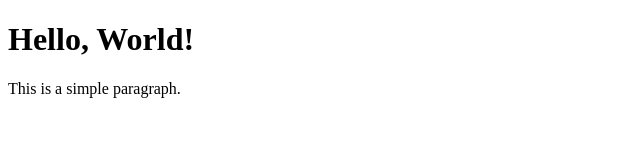
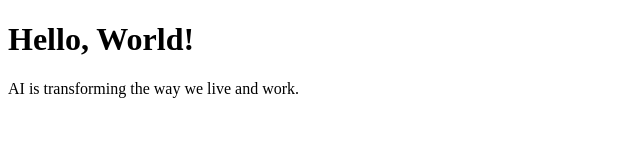
Before and after one commit to uncleailabs/uncleailabs.github.io, a plain HTML site: page index.html in a window 1280 px wide. Shown: the whole page, without its empty margins (0-640 px from the left). Drawn offline with Linux system fonts and the light colour scheme.

Commit message:
Update index.html

```diff
--- a/index.html
+++ b/index.html
@@ -7,6 +7,6 @@
 </head>
 <body>
     <h1>Hello, World!</h1>
-    <p>This is a simple paragraph.</p>
+    <p>AI is transforming the way we live and work.</p>
 </body>
 </html>
```
